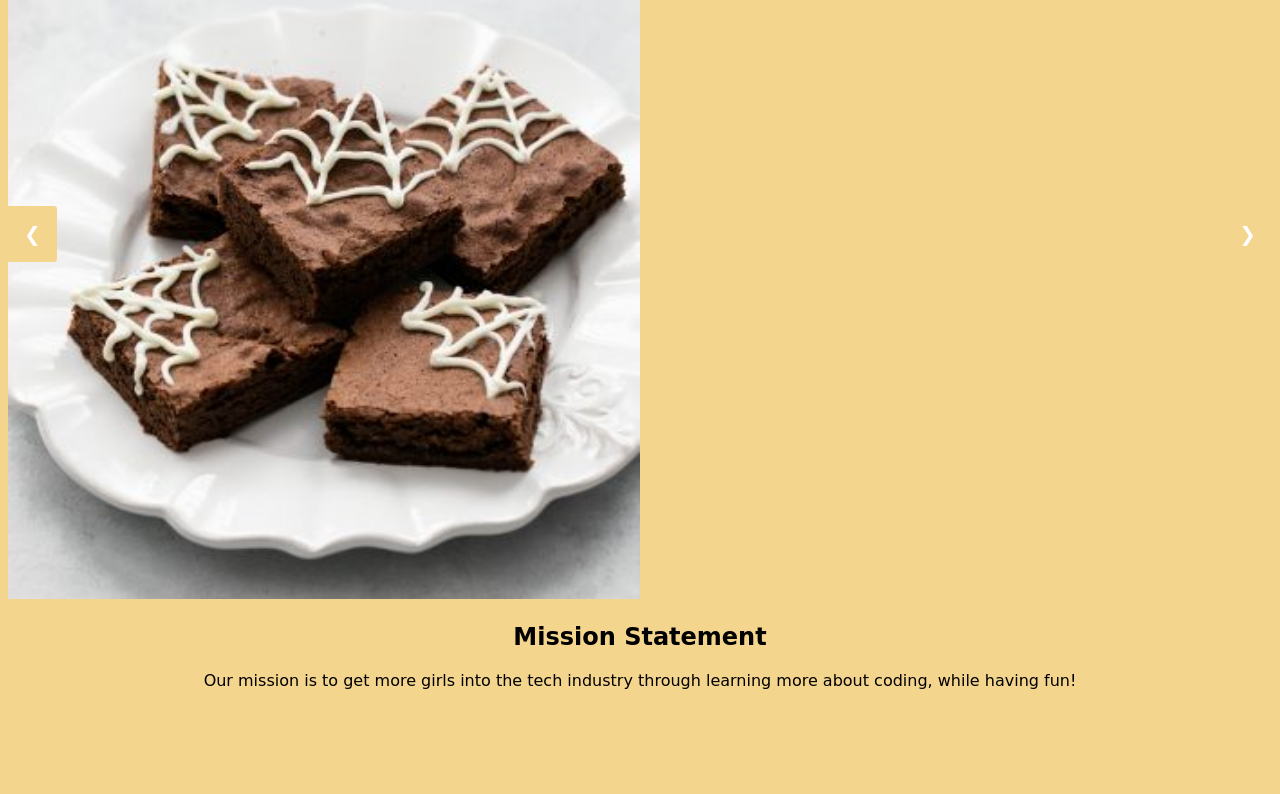
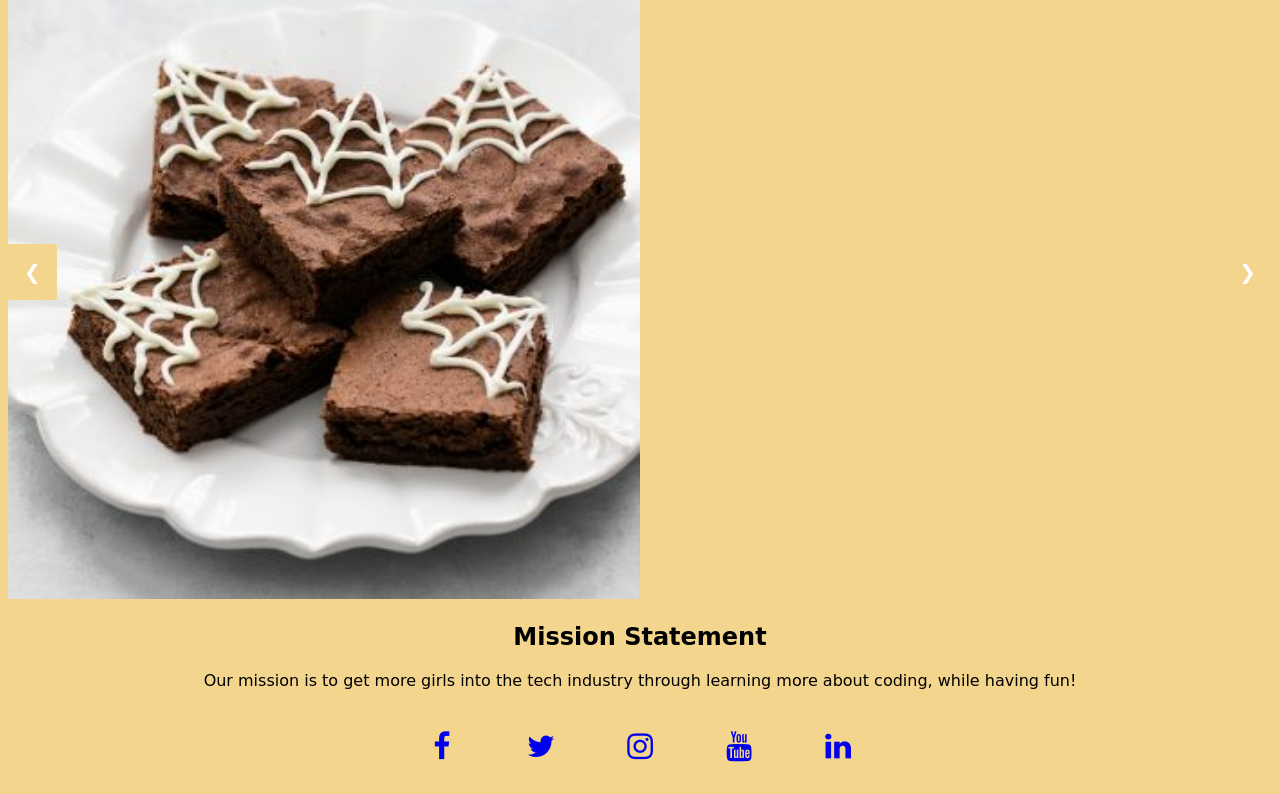
Before and after one commit to lexcmcqueen/GWCWebResource, a plain HTML site: page GWC Website/main.html in a window 1280 px wide. Shown: the part 288-1082 px from the top of the page. Before the commit the page ends 994 px from the top, so only its background shows below. Drawn offline with Linux system fonts and the light colour scheme; a web font is replaced by a local one.

Commit message:
added social media footer

```diff
--- a/GWC Website/main.html
+++ b/GWC Website/main.html
@@ -2,7 +2,11 @@
 <html>
     <head>
         <link rel="preconnect" href="https://fonts.gstatic.com">
-<link href="https://fonts.googleapis.com/css2?family=Emilys+Candy&display=swap" rel="stylesheet">
+        <!--Add font -->
+        <link href="https://fonts.googleapis.com/css2?family=Emilys+Candy&display=swap" rel="stylesheet">
+        <!-- Add icon library -->
+        <link rel="stylesheet" href="https://cdnjs.cloudflare.com/ajax/libs/font-awesome/4.7.0/css/font-awesome.min.css">
+
         <link rel="stylesheet" href="main_page.css" >
         <title>Girls Who Code</title>
     </head>
@@ -18,7 +22,7 @@
 
         <h1 style="text-align:center">Girls Who Code - Otterbein Chapter</h1>
 
-        <!-- Container for the image gallery -->
+<!-- Container for the image gallery -->
 <div class="container">
 
     <!-- Full-width images with number text -->
@@ -87,5 +91,16 @@
     <h2 style="text-align:center">Mission Statement</h2>
     <p style="text-align:center">Our mission is to get more girls into the tech industry through learning more about coding, while having fun!</p>
 
+
+    <footer class="footer" >
+
+        <a href="https://www.facebook.com/GirlsWhoCode" class="fa fa-facebook"></a>
+        <a href="https://twitter.com/girlswhocode" class="fa fa-twitter"></a>
+        <a href="https://www.instagram.com/girlswhocode/" class="fa fa-instagram"></a>
+        <a href="https://www.youtube.com/user/GirlsWhoCode" class="fa fa-youtube"></a>
+        <a href="https://www.linkedin.com/school/girlswhocode/" class="fa fa-linkedin"></a>
+
+    </footer>
+
     </body>
 </html>
--- a/GWC Website/main_page.css
+++ b/GWC Website/main_page.css
@@ -89,3 +89,16 @@ mark {
   .demo:hover {
     opacity: 1;
   }
+
+  .footer{
+    text-align: center;
+  }
+
+  .fa {
+    padding: 20px;
+    font-size: 30px;
+    width: 50px;
+    text-align: center;
+    text-decoration: none;
+    margin: 5px 2px;
+  }
```
